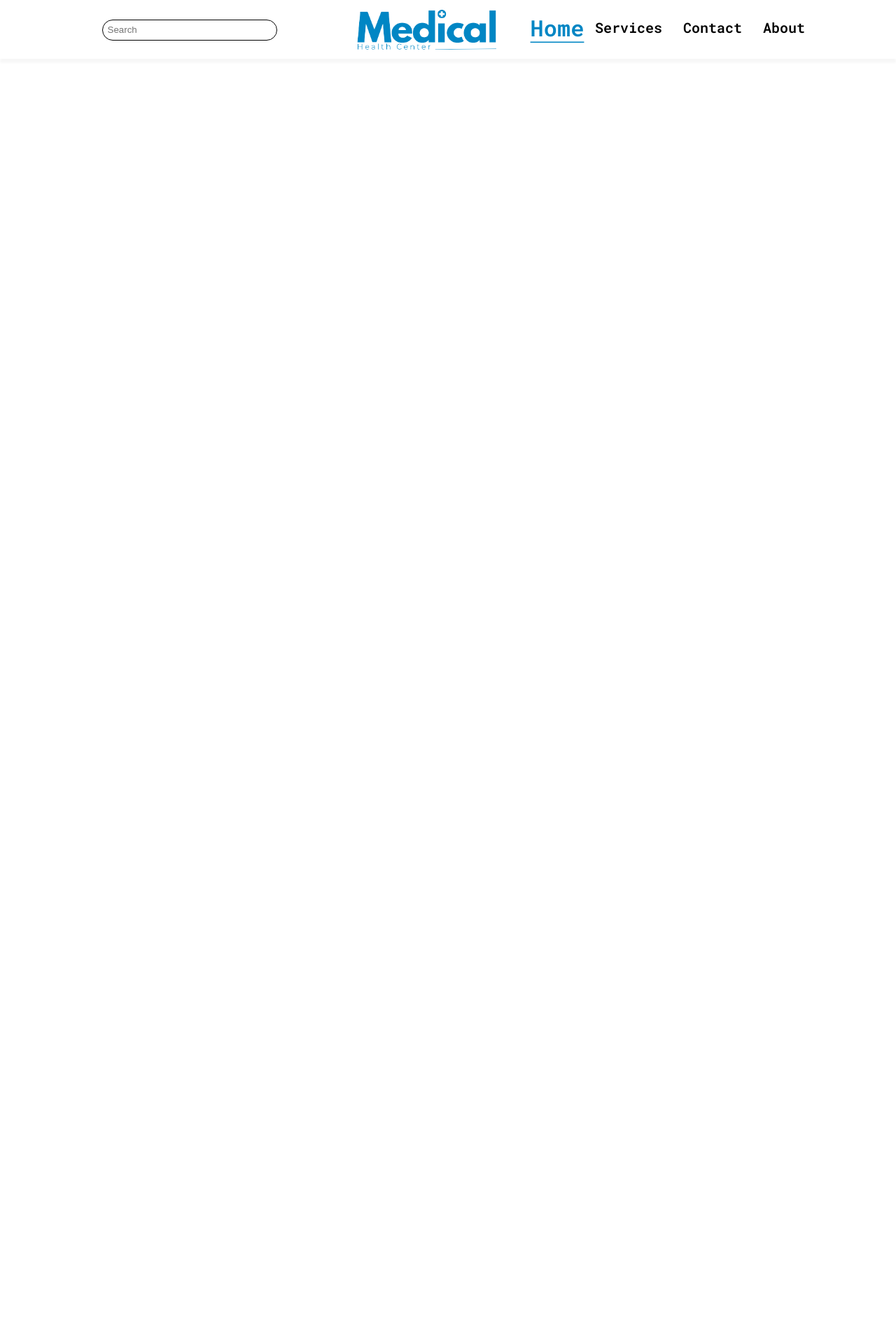
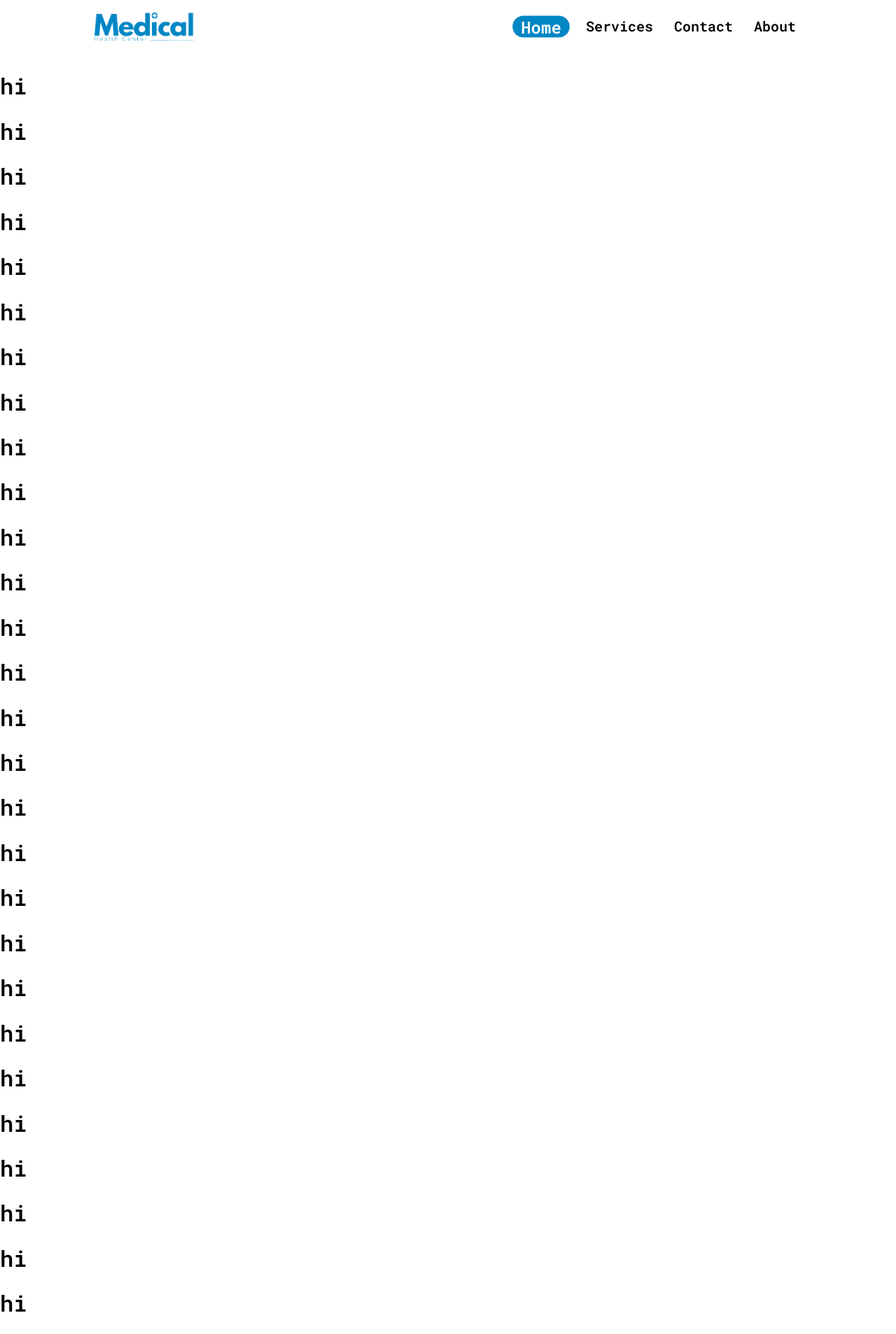
Before and after one commit to Ma7moudA7md99/website, a Django app: page / in a window 1280 px wide. Shown: the top 1907 px of the page at 70% size. Before the commit the page ends 71 px from the top, so only its background shows below. Run offline with Django 5.2, Linux system fonts and the light colour scheme; some libraries are stand-ins or nearby versions.

Commit message:
Second edition

```diff
--- a/templates/homepage/index.html
+++ b/templates/homepage/index.html
@@ -18,17 +18,12 @@
     <title>Medical Care</title>
   </head>
   <body>
-    <nav>
+    <nav class="navbar">
       <div class="container">
-        <div class="left">
-          <div class="search-container">
-            <input type="search" placeholder="Search" />
-          </div>
-        </div>
-        <div class="middle">
-          <a href="http://127.0.0.1:8000/"
-            ><img src="{% static 'image/logo.png' %}" alt=""
-          /></a>
+        <div class="logo">
+          <a href="http://127.0.0.1:8000/">
+            <img src="{% static 'image/logo.png' %}" alt="" />
+          </a>
         </div>
         <div class="right">
           <ul class="links">
@@ -40,6 +35,48 @@
         </div>
       </div>
     </nav>
+    <div class="page-content">
+      <h1>hi</h1>
+      <h1>hi</h1>
+      <h1>hi</h1>
+      <h1>hi</h1>
+      <h1>hi</h1>
+      <h1>hi</h1>
+      <h1>hi</h1>
+      <h1>hi</h1>
+      <h1>hi</h1>
+      <h1>hi</h1>
+      <h1>hi</h1>
+      <h1>hi</h1>
+      <h1>hi</h1>
+      <h1>hi</h1>
+      <h1>hi</h1>
+      <h1>hi</h1>
+      <h1>hi</h1>
+      <h1>hi</h1>
+      <h1>hi</h1>
+      <h1>hi</h1>
+      <h1>hi</h1>
+      <h1>hi</h1>
+      <h1>hi</h1>
+      <h1>hi</h1>
+      <h1>hi</h1>
+      <h1>hi</h1>
+      <h1>hi</h1>
+      <h1>hi</h1>
+      <h1>hi</h1>
+      <h1>hi</h1>
+      <h1>hi</h1>
+      <h1>hi</h1>
+      <h1>hi</h1>
+      <h1>hi</h1>
+      <h1>hi</h1>
+      <h1>hi</h1>
+      <h1>hi</h1>
+      <h1>hi</h1>
+      <h1>hi</h1>
+    </div>
   </body>
   <script src="{% static 'js/all.min.js' %}"></script>
+  <script src="{% static 'js/main.js' %}"></script>
 </html>
--- a/website/static/css/master.css
+++ b/website/static/css/master.css
@@ -15,13 +15,25 @@ a {
   color: inherit;
 }
 .active {
-  transform: scale(1.6);
-  color: var(--main-color);
-  border-bottom: 1px solid var(--main-color);
+  transition: 0.5s;
+  background-color: var(--main-color);
+  color: white;
+  padding: 0 10px;
+  border-radius: 30px;
+  transform: scale(1.2) translateY(1px);
 }
 nav {
-  margin-top: 10px;
-  box-shadow: 0px 6px 3px 0px #00000008;
+  background-color: white;
+  height: 80px;
+  position: sticky;
+  top: 0;
+  z-index: 1;
+  --webkit-backface-visibility: hidden;
+  box-shadow: 0px 0px 0px rgba(0, 0, 0, 0);
+  transition: box-shadow 0.5s ease-in-out;
+}
+.set-shadow {
+  box-shadow: 0px 2px 5px rgba(0, 0, 0, 0.5);
 }
 .container {
   width: 80%;
@@ -29,32 +41,17 @@ nav {
   display: flex;
   justify-content: space-between;
 }
-nav .left input {
-  margin: 7%;
-  height: 30px;
-  width: 250px;
-  border: 1px solid black;
-  border-radius: 20px;
-  padding-left: 7px;
-}
-nav .left input:focus {
-  border: 1px solid var(--main-color);
-  outline: none;
-  color: var(--main-color);
-}
-nav .middle {
-  margin-left: 12%;
-}
-nav .middle img {
-  height: 70px;
+nav .logo img {
+  height: 50px;
+  transform: translateY(30%);
 }
 nav .right ul {
   display: flex;
+  transform: translateY(30%);
 }
 nav .right ul li {
   margin: 0 15px;
   font-size: 20px;
-  /* color: black; */
   font-weight: bold;
   transition: 1s;
 }
--- /dev/null
+++ b/website/static/js/main.js
@@ -0,0 +1,9 @@
+const navbar = document.querySelector(".navbar");
+
+window.addEventListener("scroll", function () {
+  if (window.scrollY > 0) {
+    navbar.classList.add("set-shadow");
+  } else {
+    navbar.classList.remove("set-shadow");
+  }
+});
```
Also changed, not shown: static/css/master.css (+24 -11 lines), static/css/Codes.txt (line endings or trailing spaces).
